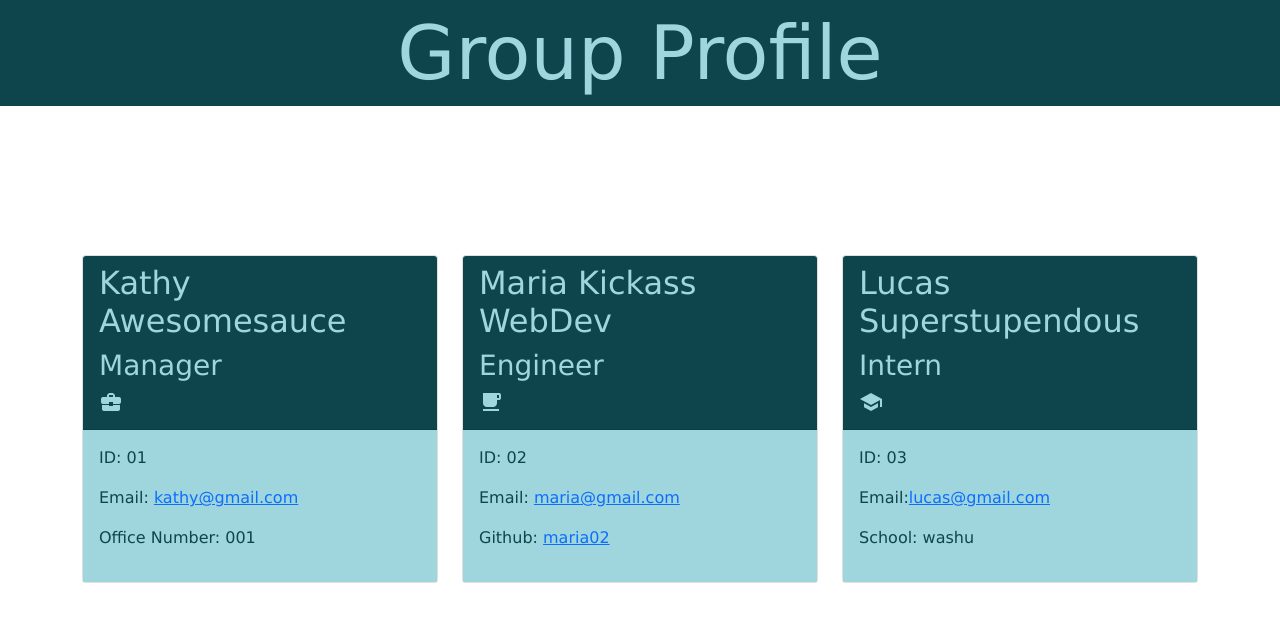
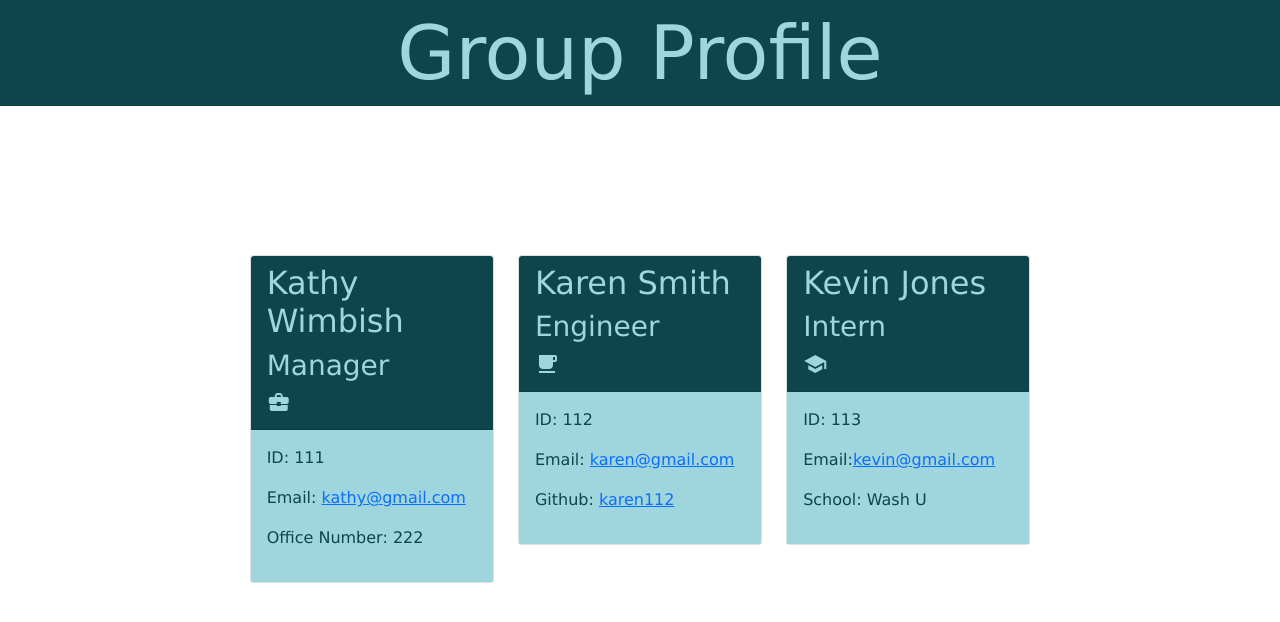
Before and after one commit to kwimbish2022/Team-Profile-Generator, a website: page dist/index.html in a window 1280 px wide. Drawn offline with nearby package versions, Linux system fonts and the light colour scheme.

Commit message:
screenshots added files

```diff
--- a/dist/index.html
+++ b/dist/index.html
@@ -27,14 +27,14 @@
   <div class="col-4 mt-4">
       <div class="card h-150">
           <div class="card-header">
-              <h2>Kathy Awesomesauce</h2>
+              <h2>Kathy Wimbish</h2>
               <h3>Manager</h3><i class="material-icons">business_center</i>
           </div>
 
           <div class="card-body">
-              <p class="id">ID: 01</p>
+              <p class="id">ID: 111</p>
               <p class="email">Email: <a href="mailto:kathy@gmail.com">kathy@gmail.com</a></p>
-              <p class="office">Office Number: 001</a></p>
+              <p class="office">Office Number: 222</a></p>
           </div>
 
       </div>
@@ -43,14 +43,14 @@
   <div class="col-4 mt-4">
       <div class="card h-150">
           <div class="card-header">
-              <h2>Maria Kickass WebDev</h2>
+              <h2>Karen Smith</h2>
               <h3>Engineer</h3><i class="material-icons">free_breakfast</i>
           </div>
 
           <div class="card-body">
-              <p class="id">ID: 02</p>
-              <p class="email">Email: <a href="mailto:maria@gmail.com">maria@gmail.com</a></p>
-              <p class="github">Github: <a href="https://github.com/maria02">maria02</a></p>
+              <p class="id">ID: 112</p>
+              <p class="email">Email: <a href="mailto:karen@gmail.com">karen@gmail.com</a></p>
+              <p class="github">Github: <a href="https://github.com/karen112">karen112</a></p>
           </div>
 
       </div>
@@ -59,14 +59,14 @@
   <div class="col-4 mt-4">
     <div class="card h-150">
       <div class="card-header">
-        <h2>Lucas Superstupendous</h2>
+        <h2>Kevin Jones</h2>
         <h3>Intern</h3><i class="material-icons">school</i>
       </div>
 
       <div class="card-body">
-        <p class="id">ID: 03</p>
-        <p class="email">Email:<a href="mailto:lucas@gmail.com">lucas@gmail.com</a></p>
-        <p class="school">School: washu</p>
+        <p class="id">ID: 113</p>
+        <p class="email">Email:<a href="mailto:kevin@gmail.com">kevin@gmail.com</a></p>
+        <p class="school">School: Wash U</p>
       </div>
 
     </div>
```
Also changed, not shown: assets/Screenshot HTML.png (added), assets/Screenshot NODE indejs.png (added), assets/Screenshot TDD Test.png (added).
